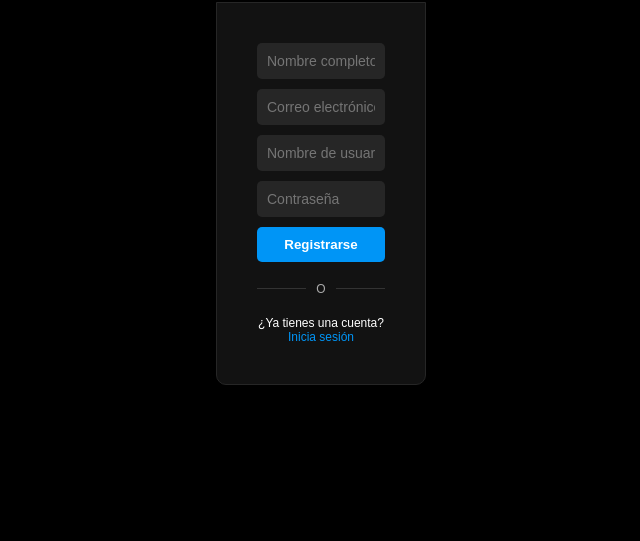
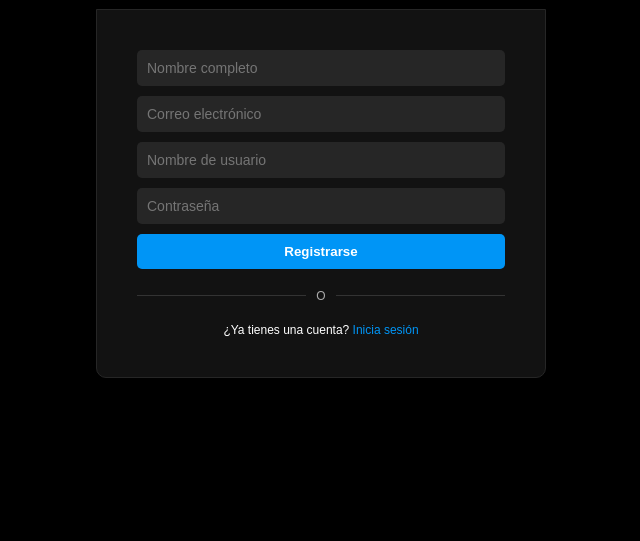
Before and after one commit to CawCodeD/CowCode, a plain HTML site: page register.html in a window 1280 px wide. Shown: the part 259-800 px from the top of the page, without its empty margins (319-959 px from the left). Drawn offline with Linux system fonts and the light colour scheme.

Commit message:
Update style.css

```diff
--- a/style.css
+++ b/style.css
@@ -185,5 +185,5 @@ body {
   margin-bottom: 20px;
 }
 .form-box-small {
-  max-width: 210px; /* 60% del tamaño original */
+  max-width: 450px; /* 60% del tamaño original */
 }
```
